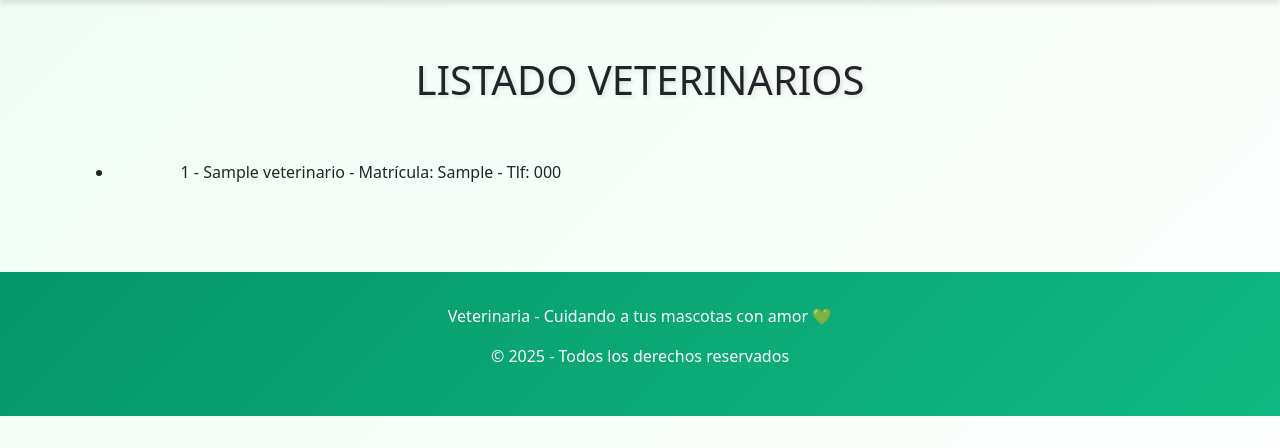
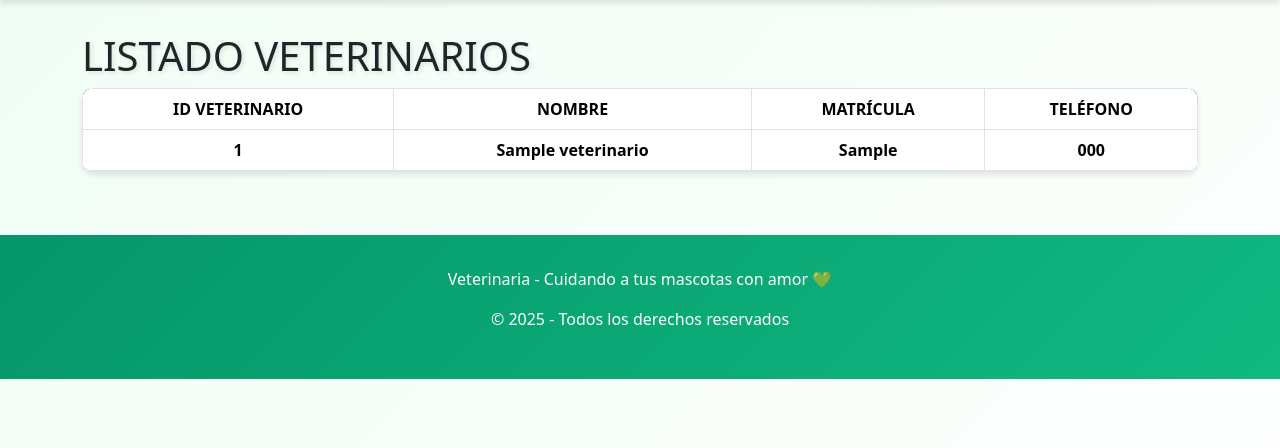
Before and after one commit to Jorge-Luis-Contreras-Maidana/ProyectoWeb3, a Django app: page /veterinarios/ in a window 1280 px wide. Shown: the part 56-504 px from the top of the page. Run offline with Django 5.2, Linux system fonts and the light colour scheme; tables that the repository leaves empty hold one stand-in row (values such as "Sample post"); lists and menus that the app fills with data are empty.

Commit message:
Update listar_veterinarios.html

```diff
--- a/proyectoweb3/appVeterinaria/templates/listar_veterinarios.html
+++ b/proyectoweb3/appVeterinaria/templates/listar_veterinarios.html
@@ -1,33 +1,79 @@
 {% extends "base.html" %}
 
 {% block content %}
-    {% comment %} usuario: {{ user.username }} {% endcomment %}
-    <h1>LISTADO VETERINARIOS</h1>
-    <ul>
-        {% for veterinario in veterinarios %}
-            <li>
-                {{ veterinario.id_veterinario }} - {{ veterinario.nombre }} - Matrícula: {{ veterinario.matricula }} - Tlf: {{ veterinario.telefono }}
+    {% comment %} usuario: {{ user.username }} {% endcomment %}
+    <div class="d-flex justify-content-between align-items-center">
+        <h1>LISTADO VETERINARIOS</h1>
+        {% if user.is_superuser or user.is_staff %}
+            {# Admin y Staff pueden crear #}
+            <div>
+                <span class="p-2 rounded bg-info-subtle text-dark fw-bold">
+                    <a href="{% url 'crear_veterinario' %}">NUEVO REGISTRO</a>
+                </span>
+            </div>
+        {% endif %}
+    </div>
+    <table class="table table-bordered mb-0">
+        <thead class="bg-dark text-white fw-bold text-uppercase">
+            <tr>
+                <th scope="col" class="text-center py-2 border-end">ID VETERINARIO</th>
+                <th scope="col" class="text-center py-2 border-end">NOMBRE</th>
+                <th scope="col" class="text-center py-2 border-end">MATRÍCULA</th>
+                <th scope="col" class="text-center py-2 border-end">TELÉFONO</th>
 
                 {% if user.is_superuser %}
-                    {# Admin: Puede ELIMINAR y MODIFICAR #}
-                <a href=" {% url 'eliminar_veterinario' veterinario.id_veterinario %}">ELIMINAR</a> |
-                <a href="{% url 'actualizar_veterinario' veterinario.id_veterinario %}">MODIFICAR</a>
-
+                    {# Admin: 2 columnas para ELIMINAR y MODIFICAR #}
+                    <th scope="col" class="text-center py-2 border-end"></th>
+                    <th scope="col" class="text-center py-2 border-end"></th>
                 {% elif user.is_staff %}
-                    {# Staff: Solo puede MODIFICAR #}
-                    | <a href="{% url 'actualizar_veterinario' veterinario.id_veterinario %}">MODIFICAR</a>
-
+                    {# Staff: 1 columna para MODIFICAR #}
+                    <th scope="col" class="text-center py-2 border-end"></th>
                 {% else %}
-                    {# Usuario Normal: Solo Visualizar. No se muestran enlaces de acción #}
+                    {# Usuario Normal: No se agregan columnas de acción #}
 
                 {% endif %}
-                            </li>
-        {% endfor %}
-    </ul>
 
-    {% if user.is_superuser or user.is_staff %}
-        {# Admin y Staff pueden crear #}
-    <a href="{% url 'crear_veterinario' %}">NUEVO VETERINARIO</a>
-    {% endif %}
+            </tr>
+        </thead>
+        <tbody>
+            {% for veterinario in veterinarios %}
+                <tr>
+                    <th scope="col" class="text-center py-2 border-end">{{ veterinario.id_veterinario }}</th>
+                    <th scope="col" class="text-center py-2 border-end">{{ veterinario.nombre }}</th>
+                    <th scope="col" class="text-center py-2 border-end">{{ veterinario.matricula }}</th>
+                    <th scope="col" class="text-center py-2 border-end">{{ veterinario.telefono }}</th>
 
+                    {% if user.is_superuser %}
+                        {# Admin: Puede ELIMINAR y MODIFICAR #}
+                        <th scope="col" class="text-center py-2 border-end">
+                            <span class="p-2 rounded bg-info-subtle text-dark fw-bold">
+                                <a href=" {% url 'eliminar_veterinario' veterinario.id_veterinario %}">
+                                    ELIMINAR
+                                </a>
+                            </span>
+                        </th>
+                        <th scope="col" class="text-center py-2">
+                            <span class="p-2 rounded bg-info-subtle text-dark fw-bold">
+                                <a href="{% url 'actualizar_veterinario' veterinario.id_veterinario %}">
+                                    MODIFICAR
+                                </a>
+                            </span>
+                        </th>
+                    {% elif user.is_staff %}
+                        {# Staff: Solo puede MODIFICAR #}
+                        <th scope="col" class="text-center py-2">
+                            <span class="p-2 rounded bg-info-subtle text-dark fw-bold">
+                                <a href="{% url 'actualizar_veterinario' veterinario.id_veterinario %}">
+                                    MODIFICAR
+                                </a>
+                            </span>
+                        </th>
+                    {% else %}
+                        {# Usuario Normal: Solo Visualizar. No se muestran enlaces de acción #}
+
+                    {% endif %}
+                </tr>
+            {% endfor %}
+        </tbody>
+    </table>
 {% endblock %}
```
